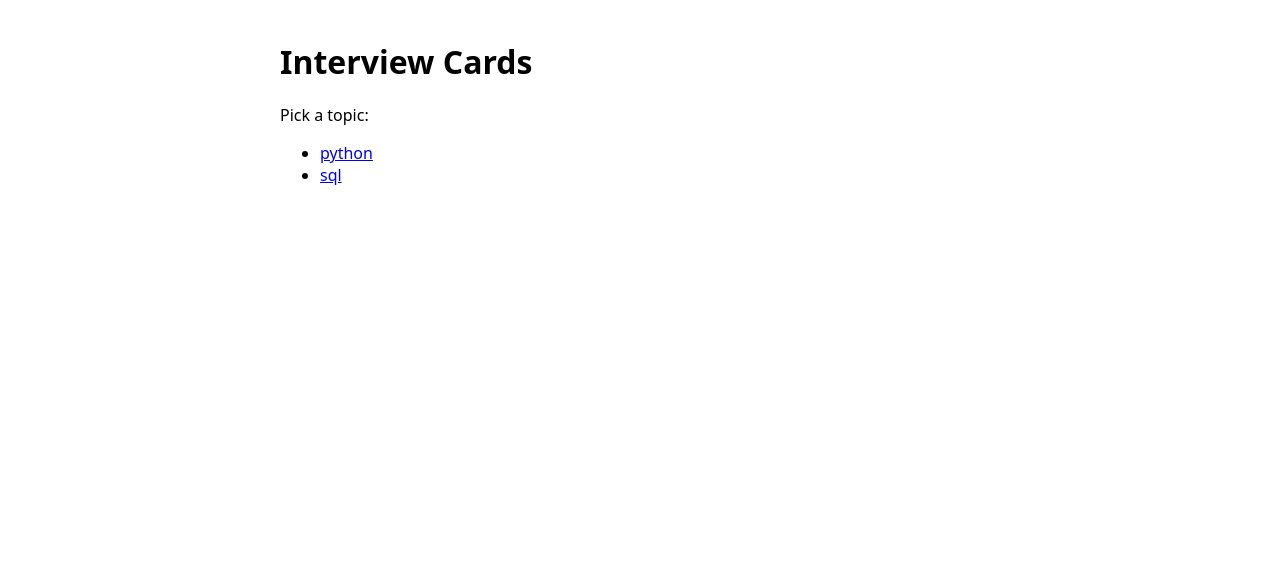
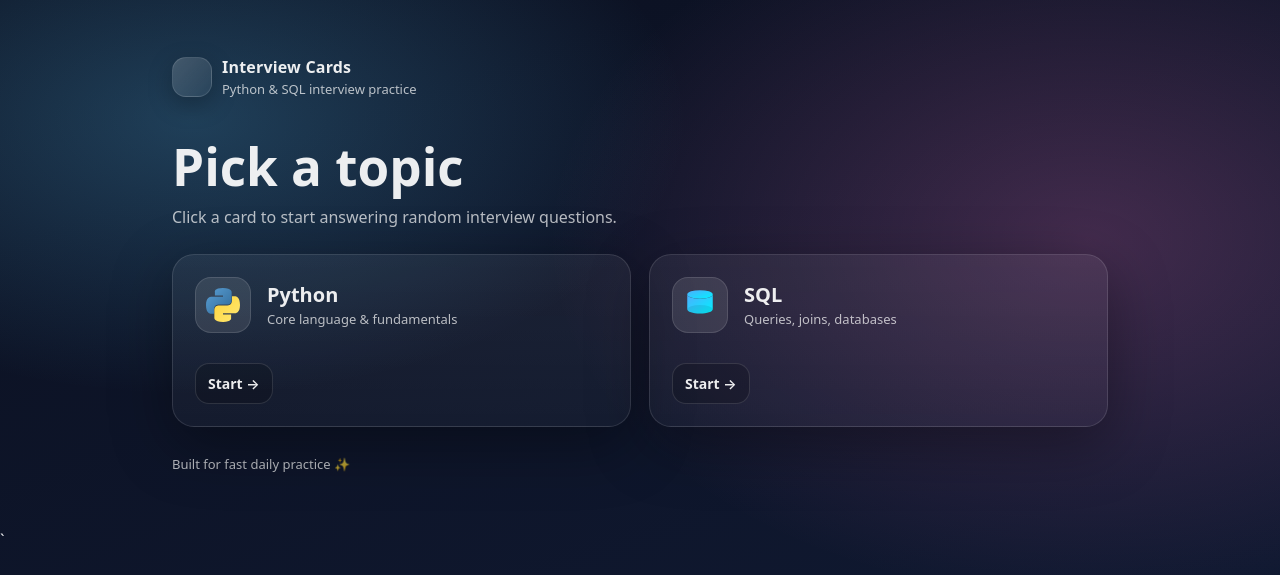
Before and after one commit to konrad-te/the-more-you-know, a FastAPI app: page / in a window 1280 px wide. Shown: the top 575 px of the page. Run offline with FastAPI, Linux system fonts and the light colour scheme.

Commit message:
Update front page, questions, and app config

```diff
--- a/app.py
+++ b/app.py
@@ -4,8 +4,11 @@ from fastapi.templating import Jinja2Templates
 import json
 import random
 from pathlib import Path
+from fastapi.staticfiles import StaticFiles
+
 
 app = FastAPI()
+app.mount("/static", StaticFiles(directory="static"), name="static")
 templates = Jinja2Templates(directory="templates")
 
 DATA_PATH = Path("data/questions.json")
--- a/data/questions.json
+++ b/data/questions.json
@@ -1,5 +1,5 @@
 {
-  "python": [
+  "PYTHON": [
     {
       "question": "What is the difference between a list and a tuple in Python?",
       "answer": "Lists are mutable, meaning you can change their contents after creation. Tuples are immutable and cannot be modified. Tuples can also be used as dictionary keys if they contain only hashable values."
@@ -121,7 +121,7 @@
       "answer": "pass is a placeholder statement that does nothing, often used where a statement is syntactically required."
     }
   ],
-  "sql": [
+  "SQL": [
     {
       "question": "What is SQL?",
       "answer": "SQL is a language used to communicate with relational databases to create, read, update, and delete data."
--- a/templates/index.html
+++ b/templates/index.html
@@ -2,15 +2,74 @@
 <html>
   <head>
     <meta charset="utf-8" />
+    <meta name="viewport" content="width=device-width, initial-scale=1" />
     <title>Interview Cards</title>
+    <link rel="stylesheet" href="{{ url_for('static', path='styles.css') }}">
   </head>
-  <body style="font-family: system-ui; max-width: 720px; margin: 40px auto;">
-    <h1>Interview Cards</h1>
-    <p>Pick a topic:</p>
-    <ul>
-      {% for t in topics %}
-        <li><a href="/topic/{{t}}">{{t}}</a></li>
-      {% endfor %}
-    </ul>
+
+  <body>
+    <div class="container">
+
+      <div class="nav">
+        <a class="brand" href="/">
+          <div class="brand-badge"></div>
+          <div>
+            <div class="brand-title">Interview Cards</div>
+            <span class="brand-sub">Python & SQL interview practice</span>
+          </div>
+        </a>
+      </div>
+
+      <div class="hero">
+        <h1>Pick a topic</h1>
+        <p>
+          Click a card to start answering random interview questions.
+        </p>
+      </div>
+
+      <div class="grid">
+
+        <!-- PYTHON -->
+        <div class="card">
+          <a href="/topic/PYTHON">
+            <div class="card-top">
+              <div class="logo">
+                <img src="{{ url_for('static', path='python.svg') }}" alt="Python">
+              </div>
+              <div>
+                <h2>Python</h2>
+                <div class="meta">Core language & fundamentals</div>
+              </div>
+            </div>
+
+            <div class="cta">Start →</div>
+          </a>
+        </div>
+
+        <!-- SQL -->
+        <div class="card">
+          <a href="/topic/SQL">
+            <div class="card-top">
+              <div class="logo">
+                <img src="{{ url_for('static', path='sql.svg') }}" alt="SQL">
+              </div>
+              <div>
+                <h2>SQL</h2>
+                <div class="meta">Queries, joins, databases</div>
+              </div>
+            </div>
+
+            <div class="cta">Start →</div>
+          </a>
+        </div>
+
+      </div>
+
+      <div class="footer">
+        Built for fast daily practice ✨
+      </div>
+
+    </div>
   </body>
 </html>
+`
```
Also changed, not shown: project-structure.txt (+7 -4 lines).
